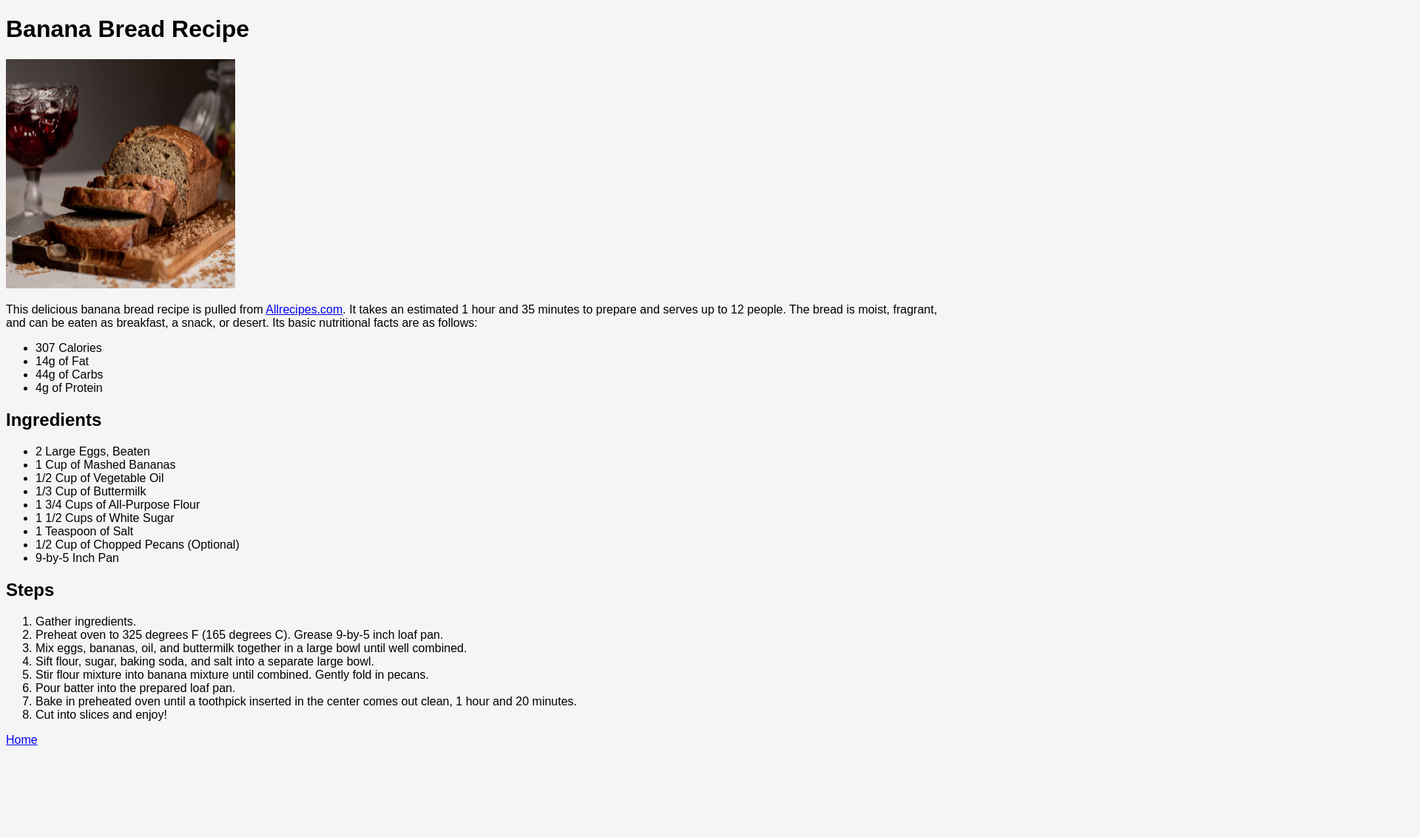
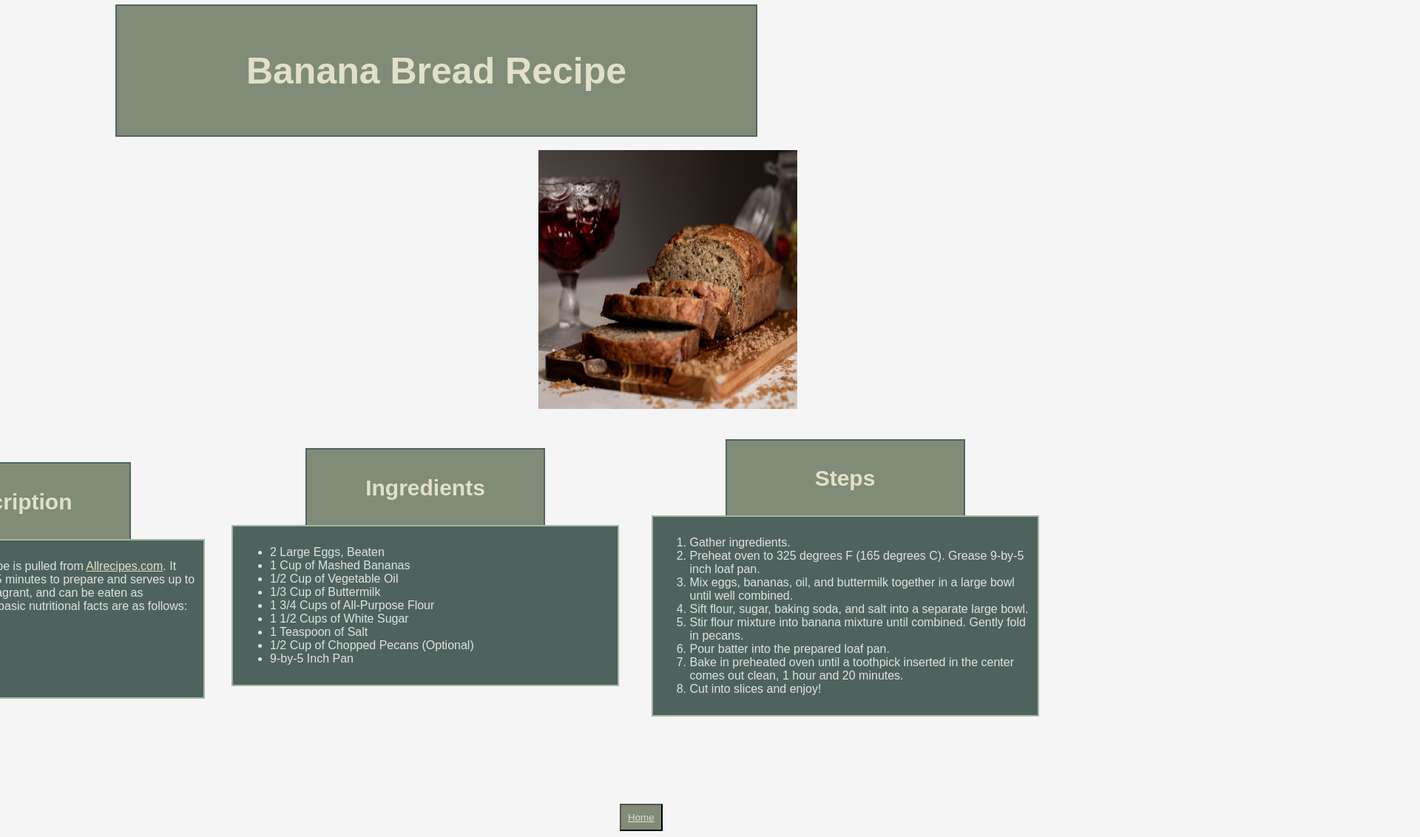
Before and after one commit to vshantej/odin-recipes, a plain HTML site: page recipes/banana-bread.html in a window 1280 px wide. Shown: the top 1132 px of the page at 74% size, 1920 px wide, since content can reach past the window. Before the commit the page ends 1018 px from the top, so only its background shows below. Drawn offline with Linux system fonts and the light colour scheme.

Commit message:
Complete Last Page
Fill out previously written skeleton of the
/Banana-Bread.css/. Spell and grammar check
that page and the /Banana-Bread.html/.
Make sure live webpage reacts accordingly.

```diff
--- a/recipes/banana-bread.css
+++ b/recipes/banana-bread.css
@@ -5,41 +5,69 @@ body {
 
 
 .card {
-
+    font-size: 25px;
+    font-weight: bold;
+    text-align: center;
+    outline: 2px solid #4e635e;
+    background-color: #818c78;
+    color: #e2e0c8;
+    padding: 25px;
+    margin-right: 250px;
+    margin-left: 150px;
 }
 
 h2 {
-
+    font-size: 30px;
 }
 
 .title {
-
+    outline: 2px solid #4e635e;
+    color: #e2e0c8;
+    background-color: #818c78;
+    text-align: center;
+    width: 300px;
+    margin: 0 auto;
+    padding: 10px;
 }
 
 img {
-
+    width: 350px;
+    height: 350px;
+    margin-left: 700px;
+    padding: 20px;
 }
 
 .para {
-
+    outline: 2px solid #a6b49e;
+    color: #e2e2e2;
+    background-color: #4e635e;
+    width: 500px;
+    margin: 0 auto;
+    padding: 10px;
 }
 
 .one {
-
+    margin-top: 50px;
+    margin-left: -1250px;
 }
 
 .two{
-
+    margin-right: 130px;
+    margin-top: -335px;
 }
 
 .three {
-
+    margin-right: -1005px;
+    margin-top: -330px;
 }
 
 .back {
-
+    background-color: #818c78;
+    margin-top: 120px;
+    margin-left: 830px;
+    padding: 9px;
 }
 
 a {
-
+  color: #e2e0c8
 }
--- a/recipes/banana-bread.html
+++ b/recipes/banana-bread.html
@@ -17,10 +17,17 @@
 
             <img src="../pictures/banana-bread.png" alt="A Loaf Of Banana Bread" Height="310" Width="310">
 
+            <div class="one">
+                 <div class="title">
+                  <h2>Description</h2>
+                </div>
+
+                <div class="para" id="intro">
                  <p>
                     This delicious banana bread recipe is pulled from <a href="https://www.allrecipes.com/recipe/15747/best-ever-banana-bread/" target="blank" rel="noreferrer">Allrecipes.com</a>.
                     It takes an estimated 1 hour and 35 minutes to prepare and serves up to 12 people. The bread is moist, fragrant, and can be eaten as
                     breakfast, a snack, or desert. Its basic nutritional facts are as follows:
+
                     <ul>
                      <li>307 Calories</li>
                      <li>14g of Fat</li>
@@ -28,10 +35,16 @@
                         <li>4g of Protein</li>
                     </ul>
                 </p>
+                </div>
+           </div>
 
 
+            <div class="two">
+                <div class="title">
                     <h2>Ingredients</h2>
+                </div>
 
+                    <div class="para" id="ing">
                      <ul>
                         <li>2 Large Eggs, Beaten</li>
                         <li>1 Cup of Mashed Bananas</li>
@@ -43,10 +56,18 @@
                         <li>1/2 Cup of Chopped Pecans (Optional)</li>
                         <li>9-by-5 Inch Pan</li>
                     </ul>
+                    </div>
+            </div>
 
 
+
+            <div class="three">
+
+                <div class="title">
                     <h2>Steps</h2>
+                </div>
 
+                <div class="para" id="steps">
                 <ol>
                     <li>Gather ingredients.</li>
                     <li>Preheat oven to 325 degrees F (165 degrees C). Grease 9-by-5 inch loaf pan.</li>
@@ -58,13 +79,14 @@
                     clean, 1 hour and 20 minutes.</li>
                     <li>Cut into slices and enjoy!</li>
                 </ol>
+                </div>
 
+            </div>
 
-
-
+        <button div class="back">
         <a href="../index.html">Home</a>
+        </button>
 
     </body>
 
-
 </html>
```
Lines whose indentation alone changed are shown as unchanged.
